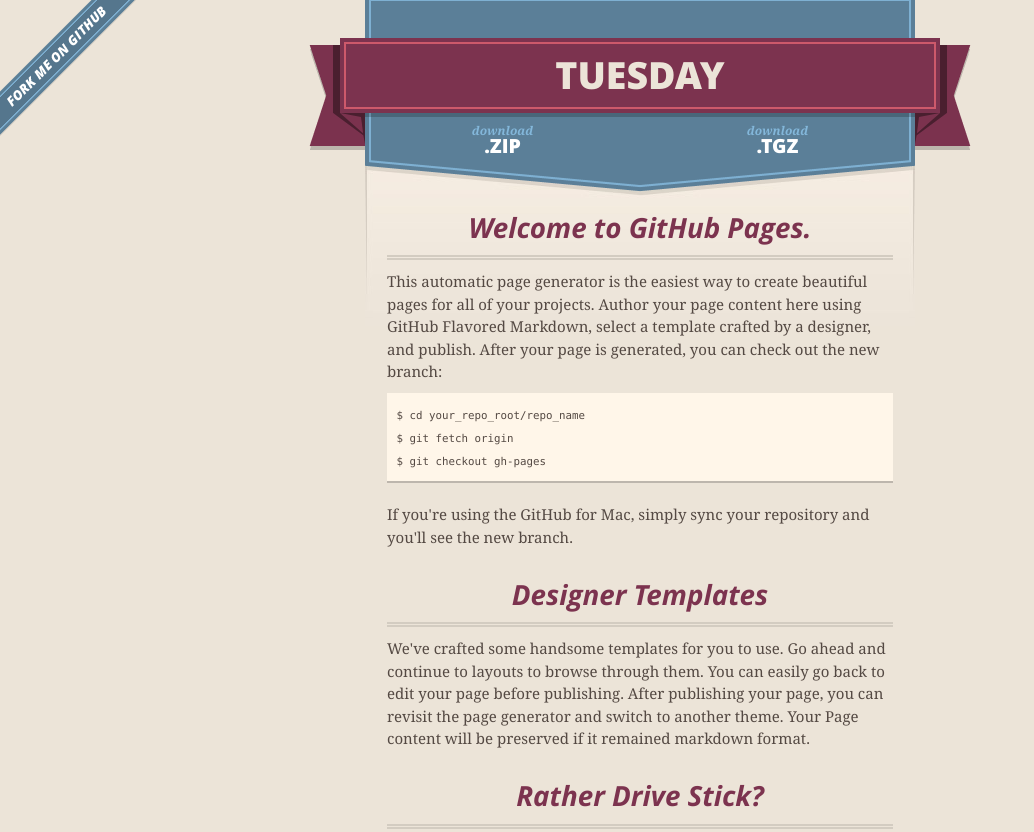
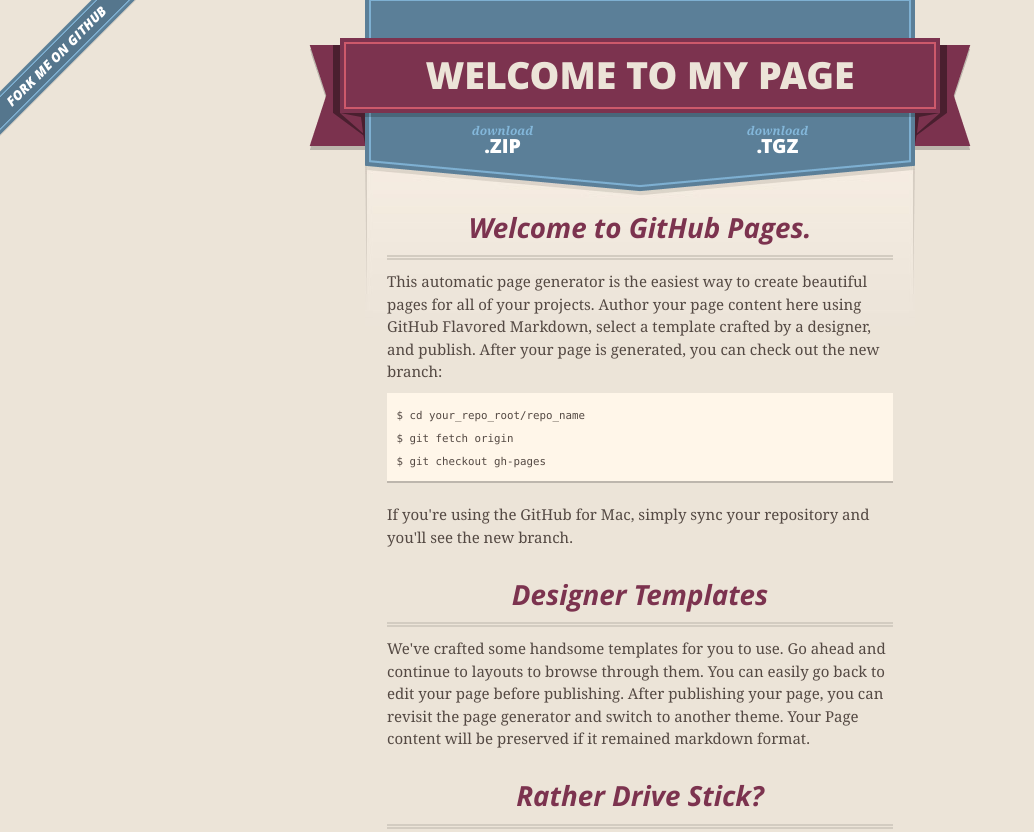
Before and after one commit to BrynnAnn/Tuesday, a plain HTML site: page index.html in a window 1280 px wide. Shown: the top 832 px of the page, without its empty margins (0-1034 px from the left). Drawn offline with nearby package versions, Linux system fonts and the light colour scheme.

Commit message:
Update index.html

```diff
--- a/index.html
+++ b/index.html
@@ -27,7 +27,7 @@
       <header>
         <span class="ribbon-outer">
           <span class="ribbon-inner">
-            <h1>Tuesday</h1>
+            <h1>Welcome to my page</h1>
             <h2></h2>
           </span>
           <span class="left-tail"></span>
```
